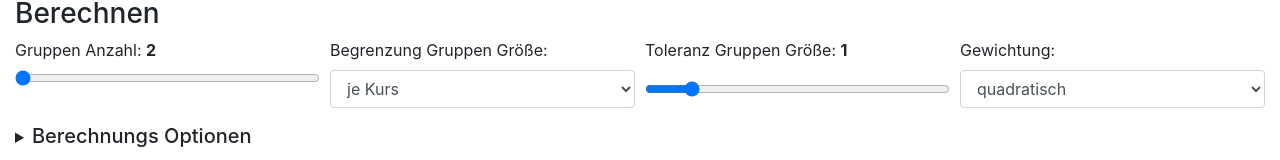
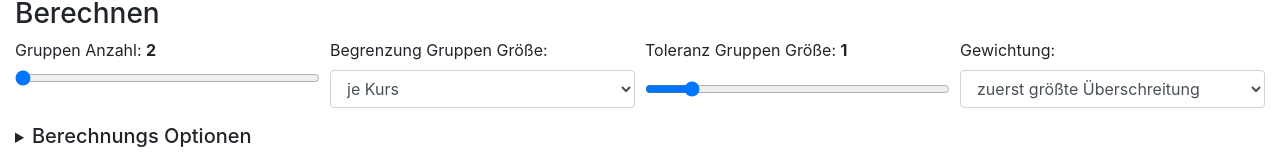
Before and after one commit to KlausCall/SchoolSplitter, a React (Create React App) app: page / in a window 1280 px wide. Shown: the part 213-373 px from the top of the page. Built offline with nearby package versions, Linux system fonts and the light colour scheme.

Commit message:
text correction

```diff
--- a/src/modules/Input.tsx
+++ b/src/modules/Input.tsx
@@ -136,7 +136,7 @@ const Input: React.FC<Props> = () => {
             <option value="equal">gleichberechtigt</option>
             <option value="prefSmall">zuerst kleine Gruppen</option>
             <option value="prefBig">zuerst große Gruppen</option>
-            <option value="squared">quadratisch</option>
+            <option value="squared">zuerst größte Überschreitung</option>
           </select>
         </div>
       </div>
```
